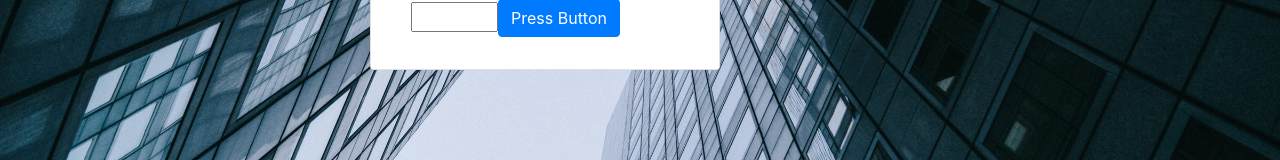
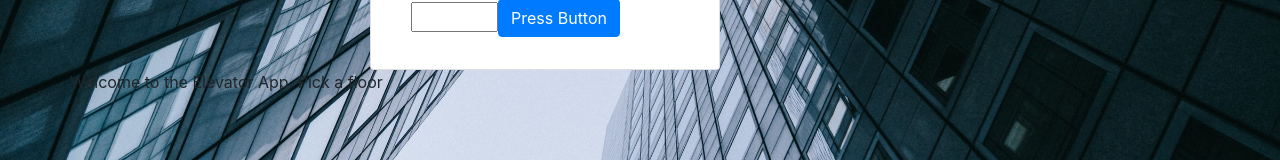
Before and after one commit to GreatDeveloper66/elevator-app, a React (Create React App) app: page / in a window 1280 px wide. Shown: the part 537-697 px from the top of the page. Built offline with nearby package versions, Linux system fonts and the light colour scheme; no server answers.

Commit message:
Add message field to App

```diff
--- a/src/App.js
+++ b/src/App.js
@@ -8,7 +8,8 @@ import { connect } from 'react-redux'
 
 const mapStateToProps = state => {
   return {
-    elevator: state.elevator
+    elevator: state.elevator,
+    message: state.message
   }
 }
 
@@ -68,7 +69,9 @@ function App(props) {
           </Col>
 
         </Row>
-
+        <Row>
+          {props.message}
+        </Row>
       </Container>
 
     </div>
```
